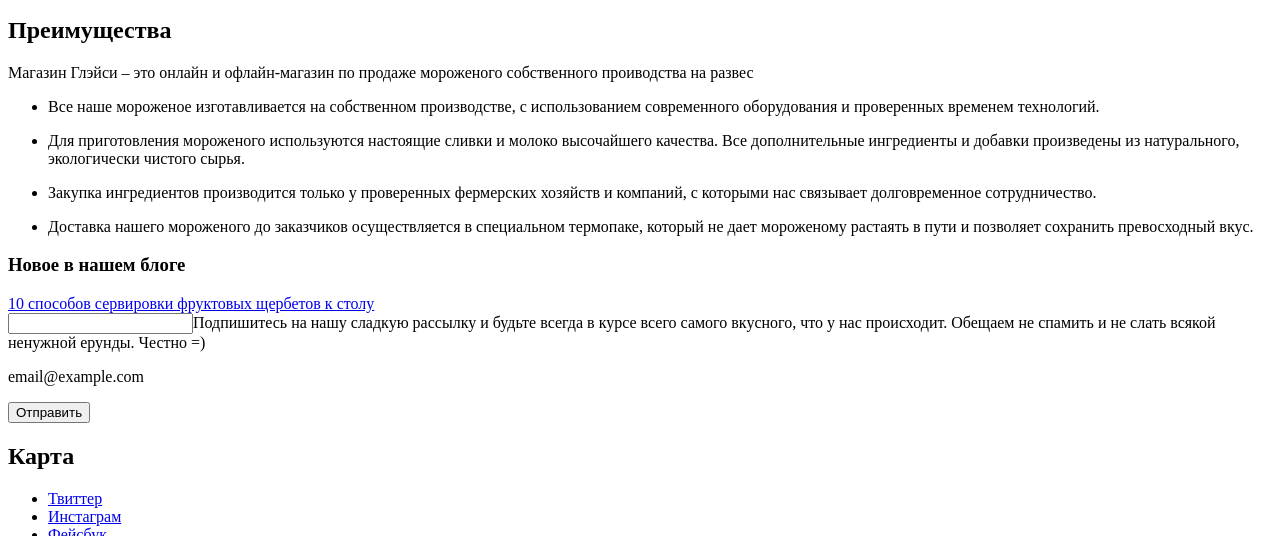
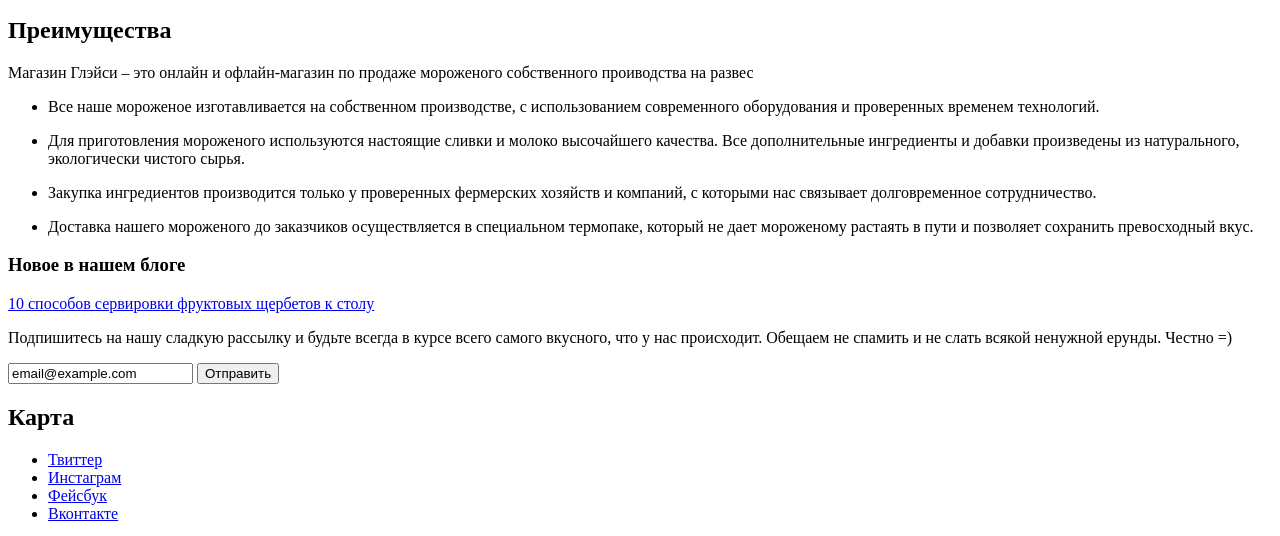
Before and after one commit to ksenya-7/143091-gllacy-28, a plain HTML site: page index.html in a window 1280 px wide. Shown: the part 240-776 px from the top of the page. Drawn offline with Linux system fonts and the light colour scheme.

Commit message:
и еще раз исправила главную

```diff
--- a/index.html
+++ b/index.html
@@ -60,10 +60,10 @@
     </div>
 
     <div>
-      <input>Подпишитесь на нашу сладкую рассылку и будьте всегда в курсе всего самого вкусного, что у нас происходит.
-      Обещаем
-      не спамить и не слать всякой ненужной ерунды. Честно =)</input>
-      <p>email@example.com</p>
+      <p>Подпишитесь на нашу сладкую рассылку и будьте всегда в курсе всего самого вкусного, что у нас происходит.
+        Обещаем
+        не спамить и не слать всякой ненужной ерунды. Честно =)</p>
+      <input type="text" value="email@example.com">
       <button type="submit">Отправить</button>
     </div>
 
```
